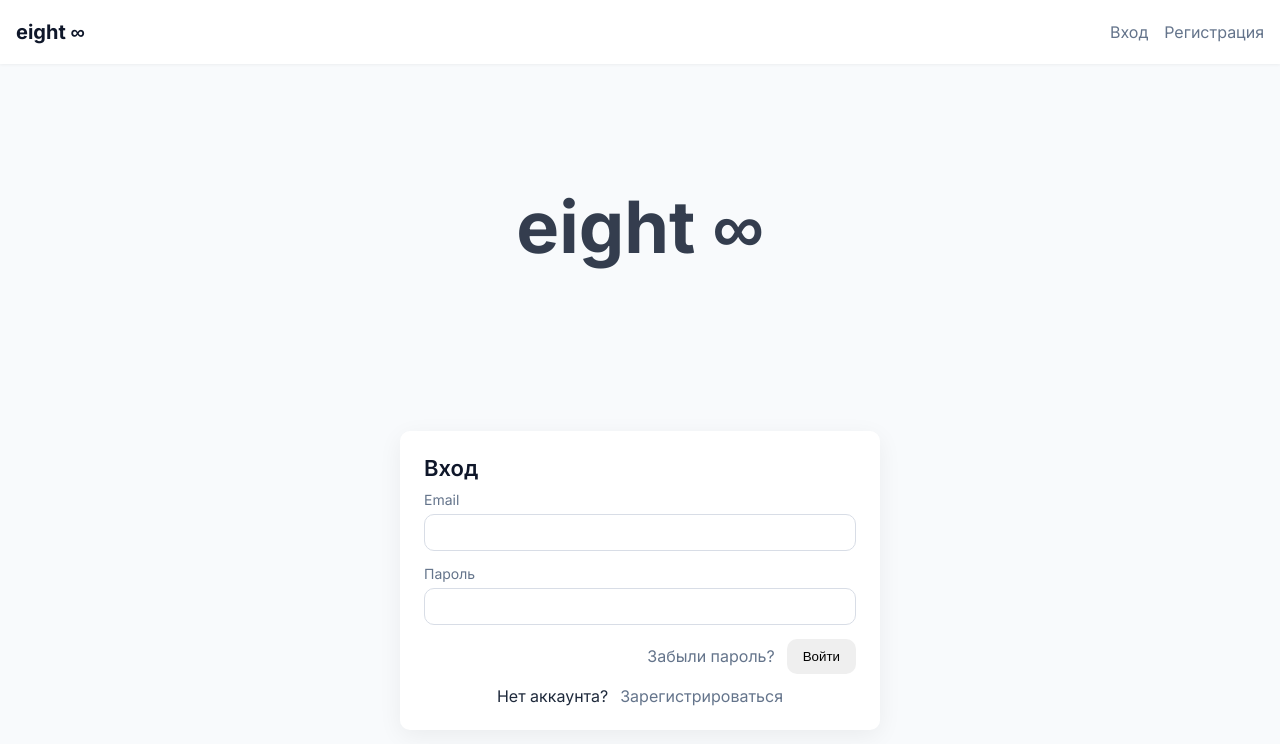
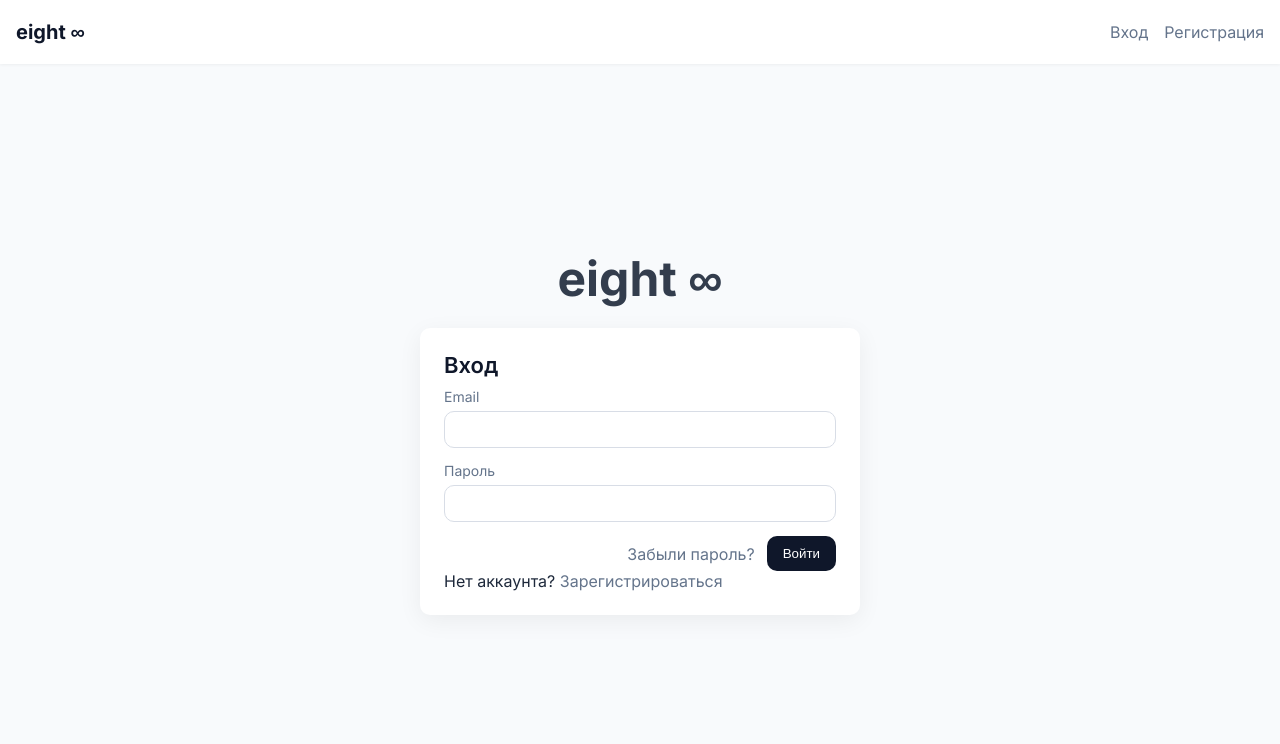
Before and after one commit to Andhmu/eight, a Nuxt app: page / in a window 1280 px wide. Shown: the top 744 px of the page. Built offline with nearby package versions, Linux system fonts and the light colour scheme; no server answers.

Commit message:
Initial commit css-phone

```diff
--- a/assets/main.css
+++ b/assets/main.css
@@ -12,4 +12,4 @@
 
 @import './styles/toast.css';
 
-@import './styles/auth.css';   /* <-- добавили */
+@import './styles/forgot.css';  /* ← добавили стили страницы forgot */
--- a/assets/styles/base.css
+++ b/assets/styles/base.css
@@ -1,53 +1,65 @@
-:root {
+:root{
 
-  --color-primary: #0f172a;
+  --color-primary:#0f172a;
 
-  --color-accent: #3b82f6;
+  --color-accent:#3b82f6;
 
-  --color-text: #1e293b;
+  --color-text:#1e293b;
 
-  --color-muted: #64748b;
+  --color-muted:#64748b;
 
-  --color-bg: #f8fafc;
+  --color-bg:#f8fafc;
 
-  --radius: 10px;
 
-  --header-h: 64px; /* высота шапки */
+
+  --radius:10px;
+
+
+
+  /* размеры макета */
+
+  --header-h:64px;
+
+  --page-pad:24px;
 
 }
 
 
 
-html,
+*{ box-sizing:border-box; }
 
-body {
 
-  height: 100%;
 
-  overflow-x: hidden; /* убираем горизонтальный скролл */
+html, body{
+
+  height:100%;
 
 }
 
 
 
-body {
+body{
 
-  font-family: 'Inter', system-ui, sans-serif;
+  font-family:'Inter', system-ui, sans-serif;
 
-  font-size: 16px;
+  font-size:16px;
 
-  color: var(--color-text);
+  color:var(--color-text);
 
-  background: var(--color-bg);
+  background:var(--color-bg);
 
-  margin: 0;
+  margin:0;
+
+  /* не запрещаем, просто нормализуем поведение */
+
+  overflow-y:auto;
 
 }
 
 
 
-* {
+/* служебное */
 
-  box-sizing: border-box;
+.error{ color:#b91c1c; }
 
-}
+.center{ display:grid; place-items:center; }
--- a/assets/styles/buttons.css
+++ b/assets/styles/buttons.css
@@ -1,49 +1,39 @@
-.btn {
+.btn{
 
-  display: inline-block;
+  display:inline-block;
 
-  padding: 10px 16px;
+  padding:10px 16px;
 
-  border-radius: var(--radius);
+  border-radius:var(--radius);
 
-  border: none;
+  border:none;
 
-  cursor: pointer;
+  cursor:pointer;
 
-  font-weight: 500;
+  font-weight:500;
 
-  text-decoration: none;
+  text-decoration:none;
 
-  text-align: center;
+  text-align:center;
 
-  transition: background 0.2s ease, color 0.2s ease, opacity 0.2s;
+  transition:background .2s ease, color .2s ease, opacity .2s;
 
 }
 
 
 
-.btn-primary {
+.btn--primary{ background:var(--color-primary); color:#fff; }
 
-  background: var(--color-primary);
+.btn--light{ background:#e7f0fd; color:var(--color-primary); }
 
-  color: #fff;
-
-}
+.btn:hover{ opacity:.9; }
 
 
 
-.btn-light {
+/* На узких экранах кнопка может растягиваться по ширине строки формы */
 
-  background: #e7f0fd;
+@media (max-width:420px){
 
-  color: var(--color-primary);
+  .btn{ width:100%; }
 
 }
-
-
-
-.btn:hover {
-
-  opacity: 0.9;
-
-}
--- /dev/null
+++ b/assets/styles/forgot.css
@@ -0,0 +1,55 @@
+/* Стили, касающиеся только страницы восстановления пароля */
+
+/* Привязаны к .page-forgot, чтобы не затронуть другие экраны */
+
+
+
+.page-forgot h2{
+
+  margin: 0 0 12px;
+
+  font-size: 22px;
+
+  font-weight: 600;
+
+  color: #0f172a;
+
+}
+
+
+
+.page-forgot .error{
+
+  color: #b91c1c;
+
+  font-size: 14px;
+
+  margin-top: 8px;
+
+}
+
+
+
+/* Локальные кнопки можно чуть поджать, чтобы визуально совпадали со всей auth-линейкой */
+
+.page-forgot .btn{
+
+  border: none;
+
+  border-radius: 10px;
+
+  padding: 10px 16px;
+
+  font-weight: 600;
+
+}
+
+
+
+.page-forgot .btn--primary{
+
+  background: #0f172a;
+
+  color: #fff;
+
+}
--- a/assets/styles/forms.css
+++ b/assets/styles/forms.css
@@ -1,85 +1,53 @@
-.form {
+.form{ display:grid; gap:14px; }
 
-  display: grid;
+.field{ display:grid; gap:6px; }
 
-  gap: 14px;
+label{ font-size:14px; color:var(--color-muted); }
+
+
+
+.input{
+
+  padding:10px 12px;
+
+  border:1px solid #d8dde6;
+
+  border-radius:var(--radius);
+
+  outline:none;
+
+  background:#fff;
+
+  transition:border-color .2s ease;
+
+  width:100%;
+
+}
+
+.input:focus{ border-color:var(--color-accent); }
+
+
+
+.actions{
+
+  display:flex;
+
+  gap:12px;
+
+  justify-content:flex-end;
+
+  align-items:center;
+
+  flex-wrap:wrap;
 
 }
 
 
 
-.field {
+/* Чтоб кнопка не “прилипала” к правому краю на очень узких телефонах */
 
-  display: grid;
+@media (max-width: 420px){
 
-  gap: 6px;
+  .actions{ justify-content:center; }
 
 }
-
-
-
-label {
-
-  font-size: 14px;
-
-  color: var(--color-muted);
-
-}
-
-
-
-.input {
-
-  padding: 10px 12px;
-
-  border: 1px solid #d8dde6;
-
-  border-radius: var(--radius);
-
-  outline: none;
-
-  background: #fff;
-
-  transition: border-color 0.2s;
-
-  width: 100%;
-
-}
-
-
-
-.input:focus {
-
-  border-color: var(--color-accent);
-
-}
-
-
-
-.actions {
-
-  display: flex;
-
-  gap: 12px;
-
-  justify-content: flex-end;
-
-  align-items: center;
-
-}
-
-
-
-.below {
-
-  margin-top: 12px;
-
-  display: flex;
-
-  gap: 12px;
-
-  flex-wrap: wrap;
-
-  justify-content: center;
-
-}
--- a/assets/styles/layout.css
+++ b/assets/styles/layout.css
@@ -1,125 +1,93 @@
-.header {
+/* шапка */
 
-  height: var(--header-h);
+.header{
 
-  display: flex;
+  height:var(--header-h);
 
-  align-items: center;
+  display:flex;
 
-  justify-content: space-between;
+  align-items:center;
 
-  padding: 0 16px;
+  justify-content:space-between;
 
-  background: #fff;
+  padding:0 16px;
 
-  box-shadow: 0 1px 3px rgba(0, 0, 0, 0.05);
+  background:#fff;
+
+  box-shadow:0 1px 3px rgba(0,0,0,.05);
 
 }
 
 
 
-.brand {
+.brand{ font-weight:700; font-size:20px; text-decoration:none; color:var(--color-primary); }
 
-  font-weight: 700;
+.nav{ display:flex; gap:16px; }
 
-  font-size: 20px;
+.link{ color:var(--color-muted); text-decoration:none; transition:color .2s; }
 
-  text-decoration: none;
+.link:hover{ color:var(--color-primary); }
 
-  color: var(--color-primary);
+
+
+/* основной контейнер страницы:
+
+   центрирует контент и сам контролирует высоту окна */
+
+.page{
+
+  min-height:calc(100dvh - var(--header-h)); /* ← фикс скролла и мобильных адресных строк */
+
+  display:grid;
+
+  align-content:center;     /* вертикальное центрирование сетки */
+
+  justify-items:center;     /* горизонтальное центрирование карточки */
+
+  gap:20px;
+
+  padding:var(--page-pad);
 
 }
 
 
 
-.nav {
+/* просто сетка-обёртка, без высот! */
 
-  display: flex;
+.stack{
 
-  gap: 16px;
+  width:100%;
+
+  display:grid;
+
+  justify-items:center;
+
+  gap:20px;
 
 }
 
 
 
-.link {
+/* карточка формы */
 
-  color: var(--color-muted);
+.card{
 
-  text-decoration: none;
+  width:min(440px, 92vw);   /* одинаковая ширина для логина/регистрации/forgot */
 
-  transition: color 0.2s;
+  background:#fff;
+
+  border-radius:var(--radius);
+
+  box-shadow:0 6px 24px rgba(0,0,0,.06);
+
+  padding:24px;
+
+  position:relative;        /* для тоста */
 
 }
 
 
 
-.link:hover {
+/* логотип на главной */
 
-  color: var(--color-primary);
-
-}
-
-
-
-.page {
-
-  /* 100dvh предотвращает скачки высоты на iOS */
-
-  min-height: calc(100dvh - var(--header-h));
-
-  padding: 24px;
-
-}
-
-
-
-.stack {
-
-  min-height: calc(100dvh - var(--header-h));
-
-  display: grid;
-
-  place-items: center;
-
-  gap: 20px;
-
-  padding: clamp(16px, 4vw, 24px); /* адаптивные отступы */
-
-}
-
-
-
-/* Универсальная карточка для всех auth-страниц */
-
-.card {
-
-  width: min(480px, 92vw);
-
-  background: #fff;
-
-  border-radius: var(--radius);
-
-  box-shadow: 0 6px 24px rgba(0, 0, 0, 0.06);
-
-  padding: 24px;
-
-  margin-inline: auto;
-
-}
-
-
-
-/* Мобильная корректировка */
-
-@media (max-width: 380px) {
-
-  .card {
-
-    width: min(440px, 94vw);
-
-    padding: 20px;
-
-  }
-
-}
+.brand-big{ font-size:48px; font-weight:700; opacity:.9; }
--- a/assets/styles/pages.css
+++ b/assets/styles/pages.css
@@ -1,19 +1,5 @@
-/* утилиты/страничные мелочи */
+/* мелкие страницы/утилити */
 
-.center{ display:grid; place-items:center; }
-
-.cta{ display:flex; gap:12px; flex-wrap:wrap; }
+.cta{ display:flex; gap:12px; flex-wrap:wrap; justify-content:center; }
 
 .profile-info{ display:grid; gap:12px; text-align:center; }
-
-
-
-/* чтобы на очень маленьких экранах карточка не упиралась в края */
-
-@media (max-width: 360px){
-
-  .stack{ padding:12px; }
-
-  .card{ width: 94vw; }
-
-}
--- a/assets/styles/toast.css
+++ b/assets/styles/toast.css
@@ -1,31 +1,85 @@
-/* тост над формой */
+/* Тост, который появляется НАД формой, привязан к карточке (.card) */
 
 .toast{
 
-  position:fixed; z-index:1000;
+  position:absolute;
 
-  top:calc(var(--header-h) + 8px);
+  top:-72px;                 /* над верхом карточки */
 
-  left:50%; transform:translateX(-50%);
+  left:0;
 
-  width:min(420px, 92vw);
+  width:100%;
 
-  background:#fff; color:#111827;
+  background:#0f172a;
 
-  border-radius:10px; padding:12px 16px; text-align:center;
+  color:#fff;
+
+  border-radius:8px;
+
+  padding:12px 14px;
+
+  text-align:center;
 
   box-shadow:0 8px 24px rgba(0,0,0,.25);
 
   overflow:hidden;
 
+  z-index: 10;               /* поверх содержимого карточки */
+
 }
 
-.toast__content{ font-size:14px; line-height:1.4; }
+
+
+.toast__content{
+
+  font-size:14px;
+
+  line-height:1.4;
+
+}
+
+
+
+/* прогресс-бар внизу тоста */
 
 .toast__progress{
 
-  position:absolute; left:0; bottom:0; height:3px; background:var(--color-accent);
+  height:3px;
+
+  background: rgba(255,255,255,.35);
+
+  width: 100%;
+
+  position: relative;
+
+  overflow: hidden;
+
+}
+
+.toast__progress > i{
+
+  position:absolute;
+
+  left:0; top:0; bottom:0;
 
   width:0%;
 
+  background:#fff;
+
+  will-change: width;
+
+  transition: width .1s linear;
+
 }
+
+
+
+/* анимация появления */
+
+.slide-fade-enter-active,
+
+.slide-fade-leave-active{ transition: all .35s ease; }
+
+.slide-fade-enter-from{ opacity:0; transform: translateY(10px); }
+
+.slide-fade-leave-to{ opacity:0; transform: translateY(-10px); }
--- a/assets/styles/typography.css
+++ b/assets/styles/typography.css
@@ -4,18 +4,4 @@ h2{ font-size:22px; font-weight:600; }
 
 p{ margin:0 0 12px; line-height:1.6; }
 
-
-
-.brand-big{
-
-  font-weight:700; opacity:.9;
-
-  /* адаптивный размер логотипа */
-
-  font-size:clamp(36px, 8vw, 72px);
-
-  text-align:center;
-
-  pointer-events:none;       /* чтобы не ловил тап */
-
-}
+.brand-big{ font-size:48px; font-weight:700; opacity:.9; }
```
Also changed, not shown: pages/forgot.vue (+68 -40 lines).
